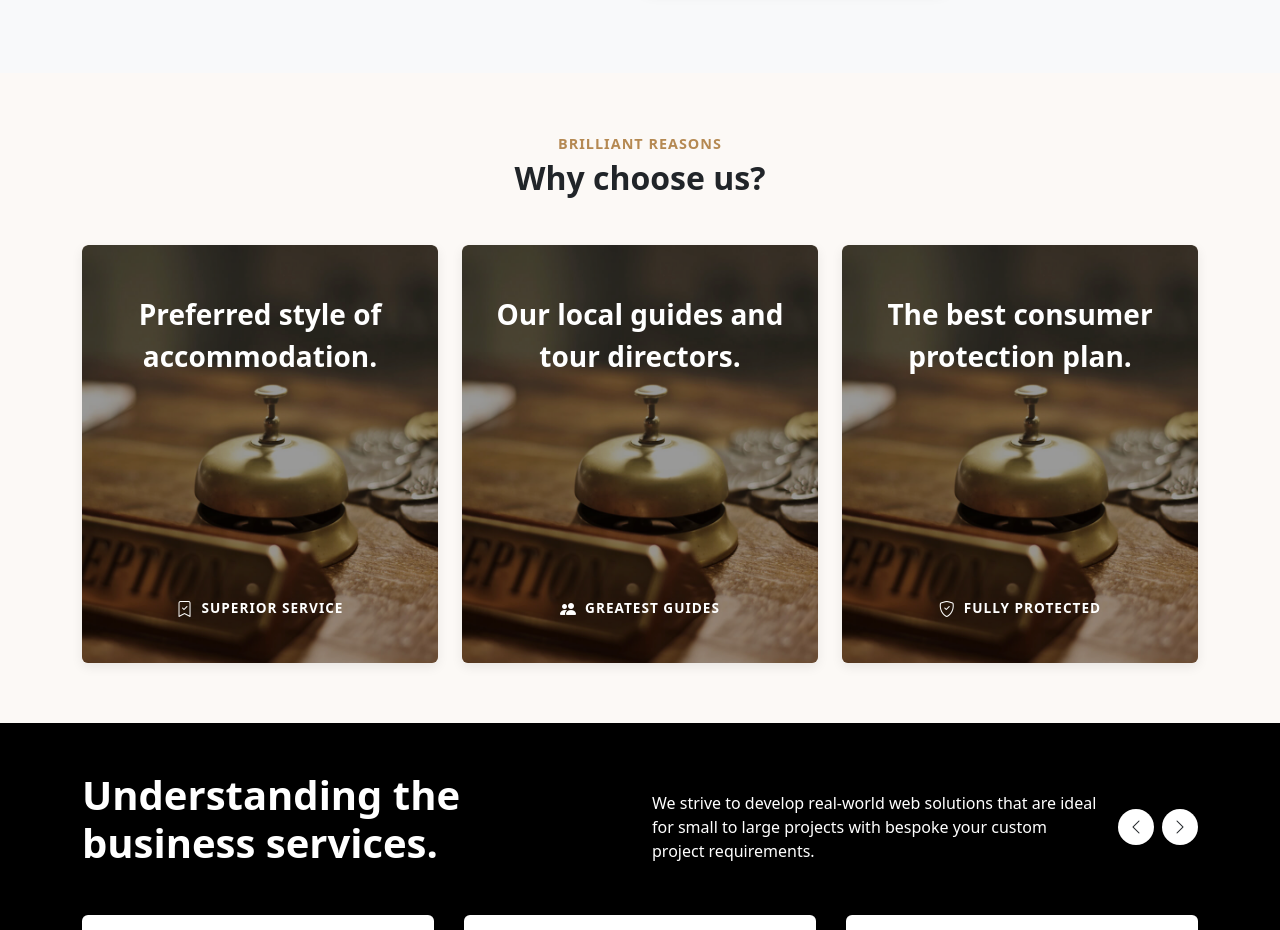
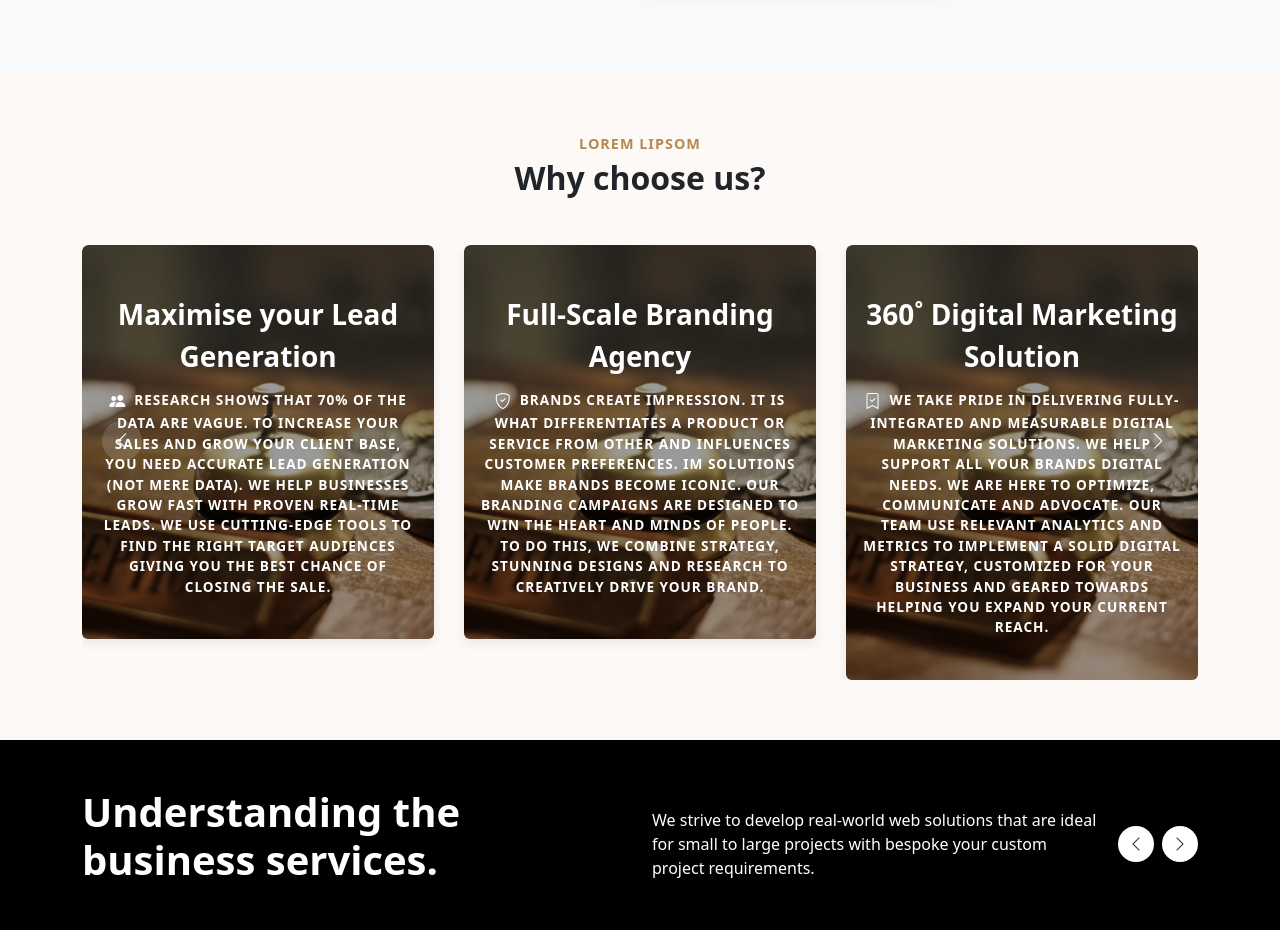
Before and after one commit to ravikaushik151/im-services-latest, a Next.js app: page / in a window 1280 px wide. Shown: the part 1380-2310 px from the top of the page. Built offline with nearby package versions, Linux system fonts and the light colour scheme.

Commit message:
why us section update

```diff
--- a/src/app/globals.css
+++ b/src/app/globals.css
@@ -840,7 +840,7 @@ body {
 
 /* Footer */
 .why-card .card-footer {
-  margin-top: -150px;
+  margin-top: -100%;
   margin-bottom: 30px;
   background-color: transparent;
   color: #fff;
@@ -849,7 +849,7 @@ body {
   text-transform: uppercase;
   letter-spacing: 1px;
   border: none;
-  padding: 12px 0;
+  padding: 12px 15px;
   z-index: 99;
 }
 
--- a/src/components/WhyChooseUs.js
+++ b/src/components/WhyChooseUs.js
@@ -1,39 +1,65 @@
+"use client";
 import Image from "next/image";
-
+import { Swiper, SwiperSlide } from "swiper/react";
+import { Navigation, Pagination, Autoplay } from "swiper/modules";
+import "swiper/css";
+import "swiper/css/navigation";
+import "swiper/css/pagination";
 
 export default function WhyChooseUs() {
   const reasons = [
     {
-      title: "Preferred style of accommodation.",
-      subtitle: "SUPERIOR SERVICE",
+      title: "360˚ Digital Marketing Solution",
+      subtitle:
+        "We take pride in delivering fully-integrated and measurable digital marketing solutions. We help support all your brands digital needs. We are here to optimize, communicate and advocate. Our team use relevant analytics and metrics to implement a solid digital strategy, customized for your business and geared towards helping you expand your current reach.",
       icon: "bi bi-bookmark-check",
       img: "/img/why.jpg",
     },
     {
-      title: "Our local guides and tour directors.",
-      subtitle: "GREATEST GUIDES",
+      title: "Maximise your Lead Generation",
+      subtitle:
+        "Research shows that 70% of the data are vague. To increase your sales and grow your client base, you need accurate lead generation (not mere data). We help businesses grow fast with proven real-time leads. We use cutting-edge tools to find the right target audiences giving you the best chance of closing the sale.",
       icon: "bi bi-people-fill",
       img: "/img/why.jpg",
     },
     {
-      title: "The best consumer protection plan.",
-      subtitle: "FULLY PROTECTED",
+      title: "Full-Scale Branding Agency",
+      subtitle:
+        "Brands create impression. It is what differentiates a product or service from other and influences customer preferences. IM Solutions make brands become iconic. Our branding campaigns are designed to win the heart and minds of people. To do this, we combine strategy, stunning designs and research to creatively drive your brand.",
       icon: "bi bi-shield-check",
+      img: "/img/why.jpg",
+    },
+    {
+      title: "360˚ Digital Marketing Solution",
+      subtitle:
+        "We take pride in delivering fully-integrated and measurable digital marketing solutions. We help support all your brands digital needs. We are here to optimize, communicate and advocate. Our team use relevant analytics and metrics to implement a solid digital strategy, customized for your business and geared towards helping you expand your current reach.",
+      icon: "bi bi-bookmark-check",
       img: "/img/why.jpg",
     },
   ];
 
   return (
-
-    <section className="why-choose-section text-center ">
+    <section className="why-choose-section text-center">
       <div className="container">
-        <p className="why-heading-small mb-1">Brilliant Reasons</p>
+        <p className="why-heading-small mb-1">Lorem Lipsom</p>
         <h2 className="why-heading mb-5">Why choose us?</h2>
 
-        <div className="row g-4">
+        <Swiper
+          modules={[Navigation, Pagination, Autoplay]}
+          spaceBetween={30}
+          slidesPerView={1}
+          navigation={true}
+          pagination={false}
+          autoplay={{ delay: 4000 }}
+          loop={true}
+          breakpoints={{
+            768: { slidesPerView: 2 },
+            992: { slidesPerView: 3 },
+          }}
+        >
           {reasons.map((reason, index) => (
-            <div className="col-md-4" key={index}>
-              <div className="card why-card border-0 h-100">
+            <SwiperSlide key={index}>
+              <div className="card why-card border-0 h-100 ">
                 {/* Image with overlay */}
                 <div className="card-img-wrap position-relative">
                   <Image
@@ -54,9 +80,9 @@ export default function WhyChooseUs() {
                   {reason.subtitle}
                 </div>
               </div>
-            </div>
+            </SwiperSlide>
           ))}
-        </div>
+        </Swiper>
       </div>
     </section>
   );
```
